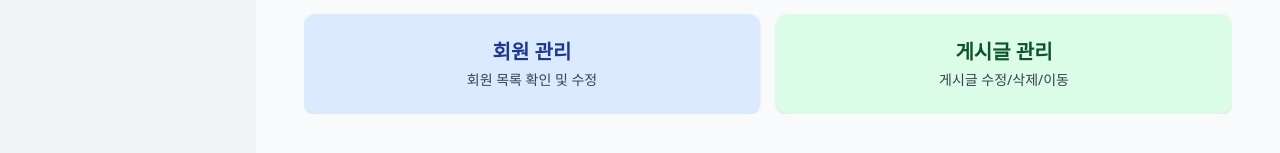
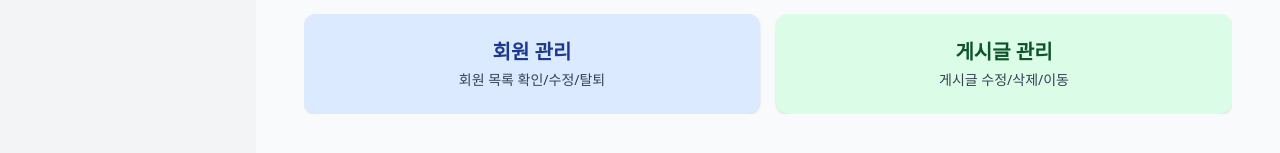
Before and after one commit to Songyonggeun/pawpelfront, a Next.js app: page /management in a window 1280 px wide. Shown: the part 357-510 px from the top of the page. Built offline with nearby package versions, Linux system fonts and the light colour scheme; no server answers.

Commit message:
5-19수정 전

```diff
--- a/app/(application)/management/page.jsx
+++ b/app/(application)/management/page.jsx
@@ -38,15 +38,15 @@ return (
     <div className="overflow-x-auto">
         <div className="flex gap-4 min-w-[640px]">
         <Link
-            href="/users"
+            href="management/users"
             className="flex-1 bg-blue-100 hover:bg-blue-200 transition p-6 rounded-xl shadow text-center min-w-[300px]"
         >
             <h3 className="text-xl font-semibold text-blue-900">회원 관리</h3>
-            <p className="text-sm mt-1 text-gray-700">회원 목록 확인 및 수정</p>
+            <p className="text-sm mt-1 text-gray-700">회원 목록 확인/수정/탈퇴</p>
         </Link>
 
         <Link
-            href="/posts"
+            href="management/posts"
             className="flex-1 bg-green-100 hover:bg-green-200 transition p-6 rounded-xl shadow text-center min-w-[300px]"
         >
             <h3 className="text-xl font-semibold text-green-900">게시글 관리</h3>
--- a/app/(application)/management/users/page.jsx
+++ b/app/(application)/management/users/page.jsx
@@ -1,6 +1,6 @@
 'use client';
 import { useEffect, useState } from 'react';
-
+import Link from 'next/link';
 export default function UserPage() {
 const [users, setUsers] = useState([]);
 
--- a/components/(application)/header.jsx
+++ b/components/(application)/header.jsx
@@ -32,7 +32,7 @@ export default function Header() {
       <div className="max-w-7xl mx-auto px-4 py-10 flex items-center justify-between ">
         {/* 로고 */}
         <div className="flex items-center space-x-2">
-          {/* <span><img src="/Pawple_logo.png" alt="Pawple 로고" className="w-15 h-auto" /></span> */}
+          {/* <span><img src="/Pawplelogo.png" alt="Pawple 로고" className="w-20 h-auto" /></span> */}
           <span className="text-blue-500 text-2xl font-bold">✓</span>
           <span className="text-2xl font-bold text-blue-500">pawple</span>
         </div>
```
Also changed, not shown: public/Pawple_로고_font_Baloo2-_배경x.svg (added), public/Pawplelogo.png (added).
